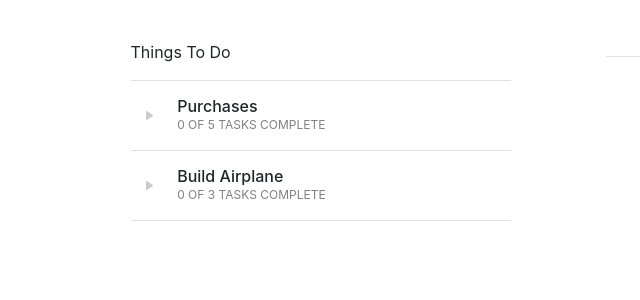
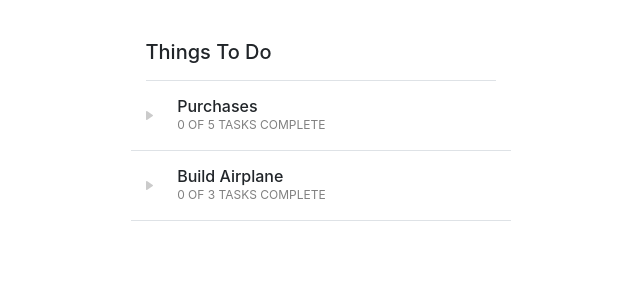
Before and after one commit to nickblumenthal/wonderschool, a React (Create React App) app: page / in a window 1280 px wide. Shown: the top 300 px of the page, without its empty margins (82-722 px from the left). Built offline with nearby package versions, Linux system fonts and the light colour scheme.

Commit message:
Render selected group title above task list

```diff
--- a/src/presentations/TaskManager.js
+++ b/src/presentations/TaskManager.js
@@ -77,7 +77,7 @@ class TaskManager extends Component {
   renderGroupings() {
     let groups = this.groupTasks(this.state.tasks);
     return Object.keys(groups).map((name) => {
-      let group = groups[name]
+      let group = groups[name];
       return(
           <TaskGroup name={name}
                      key={name}
@@ -133,10 +133,11 @@ class TaskManager extends Component {
 
   renderTasks() {
     if(!this.state.selectedGroup) return;
-    let selectedTasks = this.groupTasks(this.state.tasks)[this.state.selectedGroup]
+    let selectedTasks = this.groupTasks(this.state.tasks)[this.state.selectedGroup];
     return selectedTasks.map((task) => {
       return(
           <Task name={task.task}
+                key={task.id}
                 isLocked={this.isLocked(task)}
                 completedAt={task.completedAt}
                 onClick={() => {this.toggleComplete(task)}}/>
@@ -144,20 +145,28 @@ class TaskManager extends Component {
     })
   }
 
+  renderTaskGroupTitle() {
+    if(!this.state.selectedGroup) { return; }
+    return (
+        <Row className="border-bottom no-gutters align-items-center justify-content-between">
+          <h5 className="mt-3 mb-3">{this.state.selectedGroup}</h5>
+          <span className="all-groups" onClick={() => this.selectGroup(null)}>All Groups</span>
+        </Row>
+    )
+  }
+
   render() {
     return (
           <Row className="justify-content-center mt-4">
             <Col xs={4}>
-              <Row className="border-bottom">
-                <span className="mt-3 mb-3">Things To Do</span>
+              <Row className="border-bottom no-gutters">
+                <h5 className="mt-3 mb-3">Things To Do</h5>
               </Row>
               {this.renderGroupings()}
             </Col>
             <Col xs={1}></Col>
             <Col xs={4}>
-              <Row className="border-bottom">
-                <span className="mt-3 mb-3">{this.state.selectedGroup}</span>
-              </Row>
+              {this.renderTaskGroupTitle()}
               {this.renderTasks()}
             </Col>
           </Row>
@@ -165,4 +174,4 @@ class TaskManager extends Component {
   }
 }
 
-export default TaskManager
+export default TaskManager;
```
